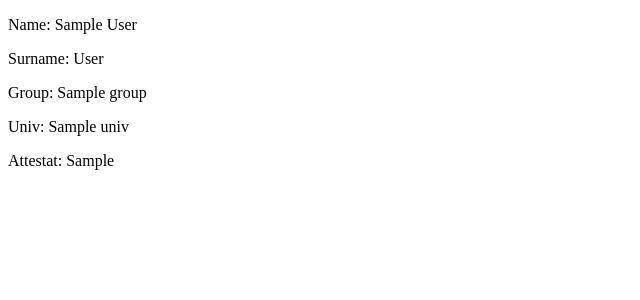
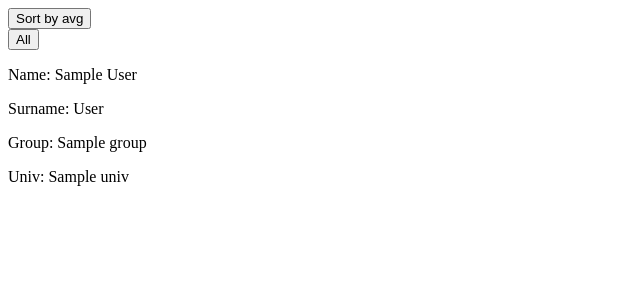
Before and after one commit to SergiyShekera/MySite, a Django app: page /students/all in a window 1280 px wide. Shown: the top 300 px of the page, without its empty margins (0-640 px from the left). Run offline with Django 3.2, Linux system fonts and the light colour scheme; tables that the repository leaves empty hold one stand-in row (values such as "Sample post").

Commit message:
New: attestat, sort by average score

```diff
--- a/mysite/settings.py
+++ b/mysite/settings.py
@@ -79,7 +79,7 @@ WSGI_APPLICATION = 'mysite.wsgi.application'
 DATABASES = {
     'default': {
        'ENGINE': 'django.db.backends.postgresql_psycopg2',
-       'NAME': 'test_db2',
+       'NAME': 'test_db',
        'USER' : 'postgres',
        'PASSWORD' : 'root',
        'HOST' : '127.0.0.1',
--- a/students/models.py
+++ b/students/models.py
@@ -5,30 +5,33 @@ from django.db import models
 from groups.models import Group
 from univ.models import Univ
 
-class Attestat(models.Model):
-    predmet = models.CharField(max_length=255)
-    mark = models.IntegerField()
-    date = models.DateField()
-
-    def __repr__(self):
-        return f'<Attestat' \
-               f'(predmet={self.predmet},' \
-               f'mark={self.mark}, ' \
-               f'date={self.date}' \
-               f')>'
 
 class Students(models.Model):
     name = models.CharField(max_length=255, null=False, blank=False)
     surname = models.CharField(max_length=255, null=False, blank=False)
     group = models.ForeignKey(Group, on_delete=models.CASCADE, null=False, blank=False)
     univ = models.ForeignKey(Univ, on_delete=models.CASCADE, null=False, blank=False)
-    attestat = models.ForeignKey(Attestat, on_delete=models.CASCADE, null=True, blank=True)
+
 
     def __repr__(self):
         return f'<Group' \
                f'(name={self.name},' \
                f'surname={self.surname},' \
                f'group={self.group},' \
-               f'univ={self.univ},' \
-               f'attestat={self.attestat}' \
+               f'univ={self.univ}' \
                f')>'
+
+
+class Attestat(models.Model):
+    predmet = models.CharField(max_length=255)
+    mark = models.IntegerField()
+    date = models.DateField()
+    student = models.ForeignKey(Students, on_delete=models.CASCADE, null=True, blank=True)
+
+    def __repr__(self):
+        return f'<Attestat' \
+               f'(predmet={self.predmet},' \
+               f'mark={self.mark}, ' \
+               f'date={self.date},' \
+               f'date={self.student}' \
+               f')>'
--- a/students/templates/all_students.html
+++ b/students/templates/all_students.html
@@ -6,13 +6,28 @@
 </head>
 <body>
 
+<form action="http://localhost:8080/students/all" method="POST">
+     {% csrf_token %}
+<label class="p"><input type="submit" value="Sort by avg"></label>
+</form>
+<form action="http://localhost:8080/students/all" method="GET">
+     {% csrf_token %}
+<label class="p"><input type="submit" value="All"></label>
+</form>
+{% for f in ff %}
+
+    <p>{{ f.name}} {{ f.attestat__mark__avg}}</p>
+    </br>
+
+{% endfor %}
+
 {% for Student in students %}
 
     <p>Name: {{ Student.name }}</p>
     <p>Surname: {{ Student.surname }}</p>
     <p>Group: {{ Student.group.name }}</p>
     <p>Univ: {{ Student.univ.name }}</p>
-    <p>Attestat: {{ Student.attestat.predmet }}</p>
+
     </br>
 
 {% endfor %}
--- a/students/views.py
+++ b/students/views.py
@@ -7,7 +7,10 @@ from groups.models import Group
 from univ.models import Univ
 from students.models import Attestat
 
+
 # Create your views here.
+
+
 
 
 def find_students(request):
@@ -20,19 +23,22 @@ def find_students(request):
         name = request.POST.get('name')
         surname = request.POST.get('surname')
         find = Students.objects.get(name__icontains=f'{name}', surname__icontains=f'{surname}')
-
         return HttpResponse(render(request, 'find_stud.html', {'find': find}))
 
 def all_stud(request):
-    return HttpResponse(render(request, 'all_students.html', {'students': Students.objects.all()}))
 
+    if request.method == 'GET':
+        return HttpResponse(render(request, 'all_students.html', {'students': Students.objects.all()}))
+
+    elif request.method == 'POST':
+        ff = Students.objects.annotate(Avg('attestat__mark')).order_by('attestat__mark__avg')
+        return HttpResponse(render(request, 'all_students.html', {'ff': ff}))
 
 def add_stud(request):
 
     if request.method == 'GET':
         return HttpResponse(render(request, 'add_students.html', {'gr': Group.objects.all(),
-                                                                  'un': Univ.objects.all(),
-                                                                  'at': Attestat.objects.all(),}))
+                                                                  'un': Univ.objects.all()}))
 
     elif request.method == 'POST':
 
@@ -40,14 +46,13 @@ def add_stud(request):
         surname = request.POST.get('surname')
         group = request.POST.get('group')
         univ = request.POST.get('univ')
-        attestat = request.POST.get('attestat')
+
 
         stud = Students()
         stud.name = name
         stud.surname = surname
         stud.group_id = group
         stud.univ_id = univ
-        stud.attestat_id = attestat
         stud.save()
 
     return redirect('/students/all')
@@ -58,18 +63,20 @@ def all_att(request):
 def attestat_add(request):
 
     if request.method == 'GET':
-        return HttpResponse(render(request, 'att_add.html'))
+        return HttpResponse(render(request, 'att_add.html', {'students': Students.objects.all()}))
 
     elif request.method == 'POST':
 
         predmet = request.POST.get('name')
         mark = request.POST.get('surname')
         date = request.POST.get('date')
+        student = request.POST.get('student')
 
         at = Attestat()
         at.predmet = predmet
         at.mark = mark
         at.date = date
+        at.student_id = student
         at.save()
 
     return redirect('/students/attall')
```
Also changed, not shown: students/templates/add_students.html (+1 -7 lines), students/templates/att_add.html (+6 -2 lines), students/templates/att_all.html (+7 -0 lines), students/templates/find_stud.html (+0 -7 lines), students/migrations/0007_auto_20180422_1517.py (added), students/migrations/0008_auto_20180422_1543.py (added), students/migrations/0009_auto_20180422_1920.py (added), students/migrations/0010_attestat2.py (added), students/migrations/0011_auto_20180422_2054.py (added).
